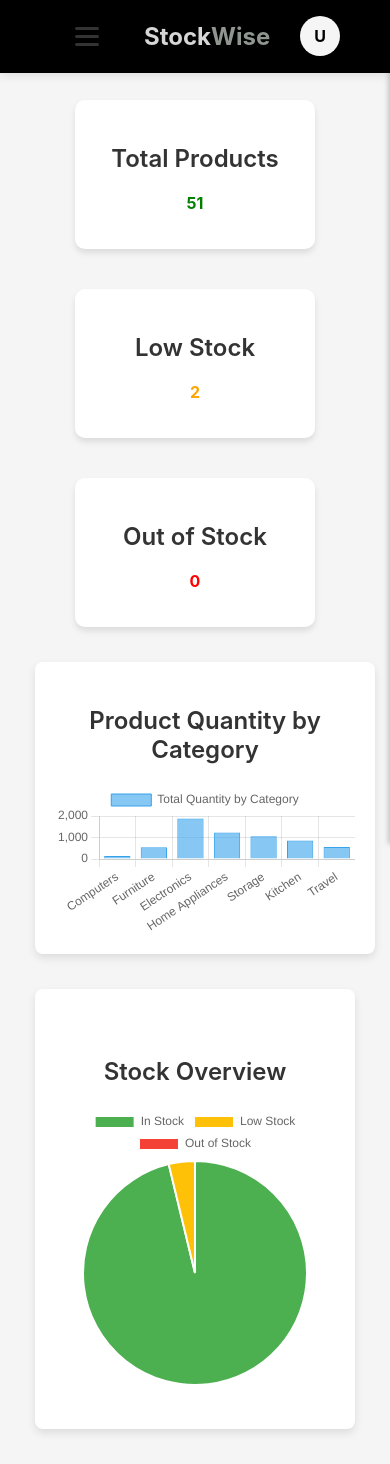
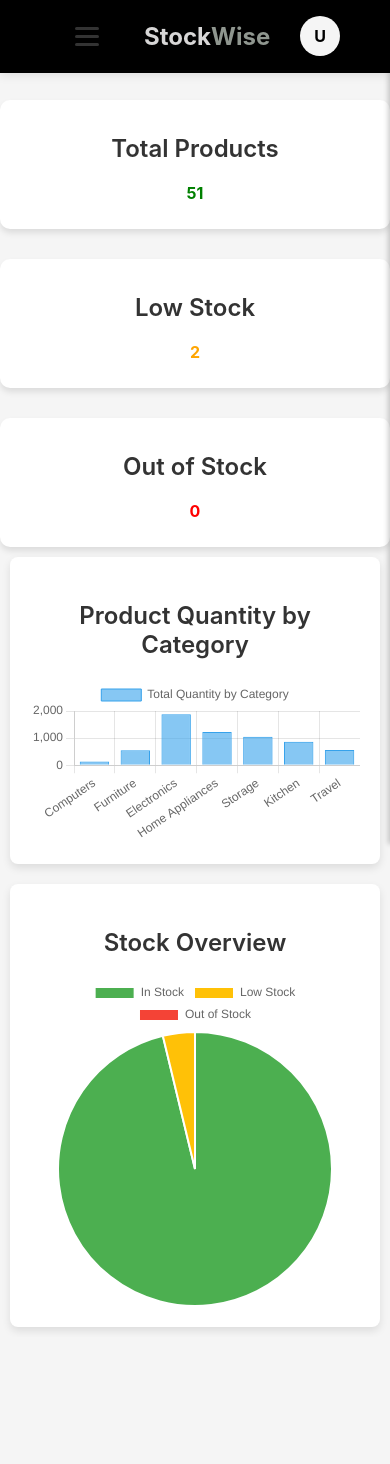
Before and after one commit to Rohit-workhall/inventory-management, a React (Create React App) app: page / in a window 390 px wide. After the commit the page ends 1337 px from the top, so only its background shows below. Built offline with nearby package versions, Linux system fonts and the light colour scheme; no server answers; sample sign-in values are in the browser's storage.

Commit message:
Fix: dashboard css

```diff
--- a/src/Components/Dashboard/dashboard.css
+++ b/src/Components/Dashboard/dashboard.css
@@ -1,8 +1,7 @@
 /* General Dashboard Styles */
 .dashboard {
   font-family: 'Arial', sans-serif;
-  background-color:whitesmoke;
- /* Adjust for the navbar height */
+  background-color: whitesmoke;
 }
 
 .page-content {
@@ -23,26 +22,8 @@
   flex-wrap: wrap; /* Ensure proper alignment on smaller screens */
 }
 
-.metric-total-products {
-  background-color: white;
-  border-radius: 10px;
-  padding: 20px;
-  width: 200px;
-  box-shadow: 0 4px 6px rgba(0, 0, 0, 0.1);
-  text-align: center;
-  transition: transform 0.2s ease;
-  margin-top: 20px;
-}
-.metric-lowstock {
-  background-color: white;
-  border-radius: 10px;
-  padding: 20px;
-  width: 200px;
-  box-shadow: 0 4px 6px rgba(0, 0, 0, 0.1);
-  text-align: center;
-  transition: transform 0.2s ease;
-  margin-top: 20px;
-}
+.metric-total-products,
+.metric-lowstock,
 .metric-outofstock {
   background-color: white;
   border-radius: 10px;
@@ -78,37 +59,75 @@
   flex-wrap: wrap; /* Responsive layout */
 }
 
-.chart-container {
-  flex: 1;
-  width: fit-content;
-  background: #fff;
-  padding: 20px;
-  border-radius: 8px;
-  box-shadow: 0 4px 8px rgba(0, 0, 0, 0.1);
-  text-align: center;
-  /* height: 400px; */
-}
-
+.chart-container,
 .pie-chart-container {
-  flex: 1;
-  /* min-width: 300px;
-  max-width: 48%; */
-  width: fit-content;
   background: #fff;
   padding: 20px;
   border-radius: 8px;
   box-shadow: 0 4px 8px rgba(0, 0, 0, 0.1);
   text-align: center;
   height: 400px; /* Ensure height consistency */
+  width: 100%; /* Ensure charts fill their container width */
+  max-width: 100%; /* Avoid overflow */
+  box-sizing: border-box;
+}
+
+.chart-container {
+  flex: 1 1 48%; /* Flex items side-by-side */
+  min-width: 300px; /* Prevent it from being too narrow */
+}
+
+.pie-chart-container {
+  flex: 1 1 48%; /* Flex items side-by-side */
   display: flex;
   flex-direction: column;
-  justify-content: center; /* Center chart vertically */
-  align-items: center; /* Center chart horizontally */
-  overflow: hidden; /* Prevent overflow issues */
+  justify-content: center;
+  align-items: center;
+  overflow: hidden;
+  min-width: 300px; /* Prevent it from being too narrow */
 }
 
 .pie {
-  width: 100%; /* Ensure the chart fits within the container */
-  max-height: 90%; /* Prevent the chart from overflowing vertically */
-  margin: 0 auto; /* Center the chart */
+  width: 100%;
+  max-height: 90%;
+  margin: 0 auto;
 }
+
+/* Responsive layout for smaller screens */
+
+/* For screens smaller than 768px */
+@media (max-width: 768px) {
+  .metrics {
+    gap: 10px;
+  }
+
+  .metric-total-products,
+  .metric-lowstock,
+  .metric-outofstock {
+    width: 100%; /* Full width on smaller screens */
+  }
+
+  .chart-wrapper {
+    flex-direction: column; /* Stack the charts vertically */
+    gap: 20px;
+    margin: 20px;
+  }
+
+  .chart-container,
+  .pie-chart-container {
+    width: 100%; /* Full width for the charts on smaller screens */
+    height: 300px; /* Adjust the height for smaller screens */
+  }
+}
+
+@media (max-width: 480px) {
+  .chart-wrapper {
+    margin: 10px;
+  }
+
+  .metric-total-products,
+  .metric-lowstock,
+  .metric-outofstock {
+    padding: 10px;
+  }
+}
```
